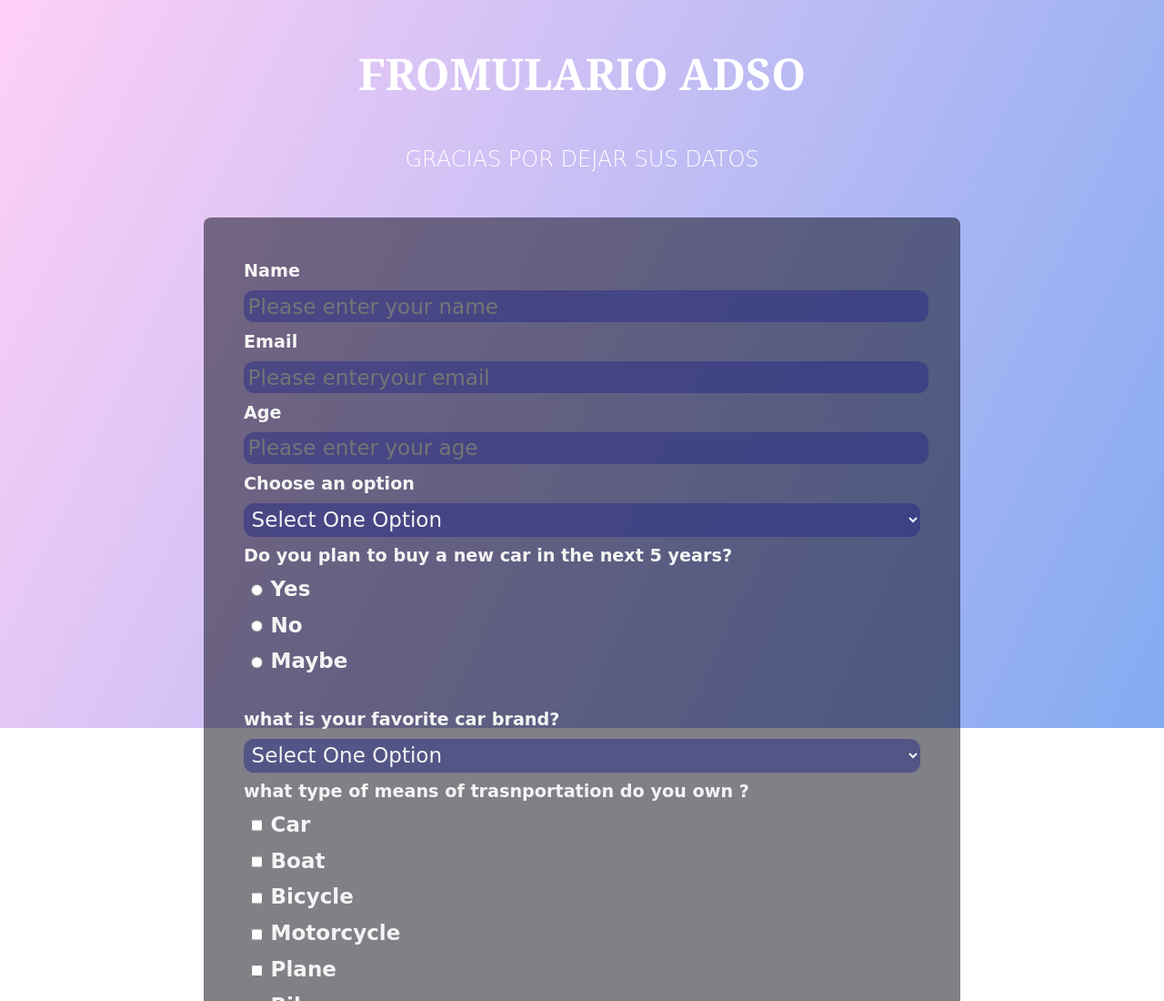
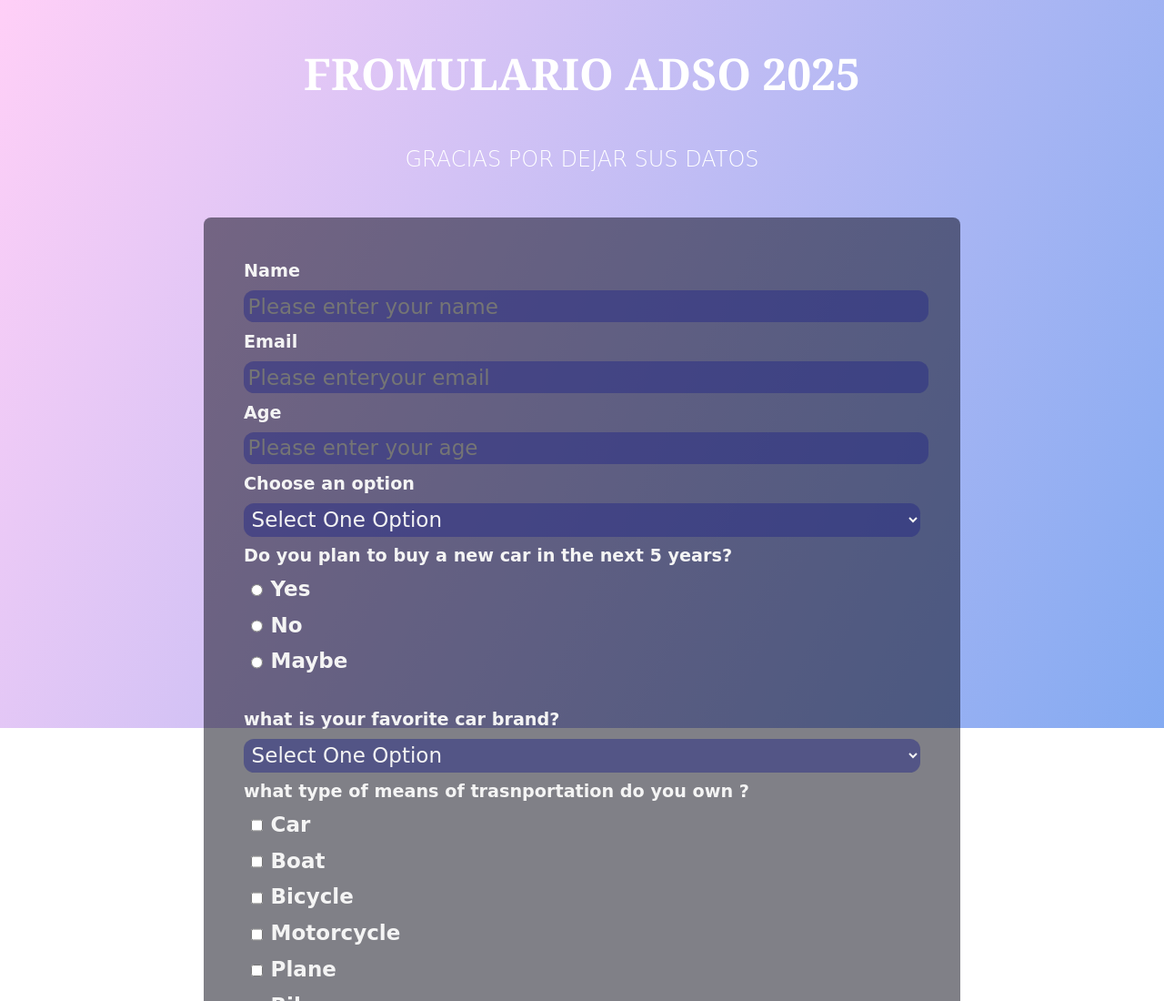
Before and after one commit to Taliana17/formulario, a plain HTML site: page index.html in a window 1280 px wide. Shown: the top 1100 px of the page at 91% size. Drawn offline with Linux system fonts and the light colour scheme.

Commit message:
change of the title to ADSO 2025

```diff
--- a/index.html
+++ b/index.html
@@ -7,7 +7,7 @@
     <title>Formulario  FINAL</title>
 </head>
 <body>
-    <h1 id="title">FROMULARIO ADSO </h1>
+    <h1 id="title">FROMULARIO ADSO 2025 </h1>
     <p id="description">
       GRACIAS POR DEJAR SUS DATOS
     </p>
```
